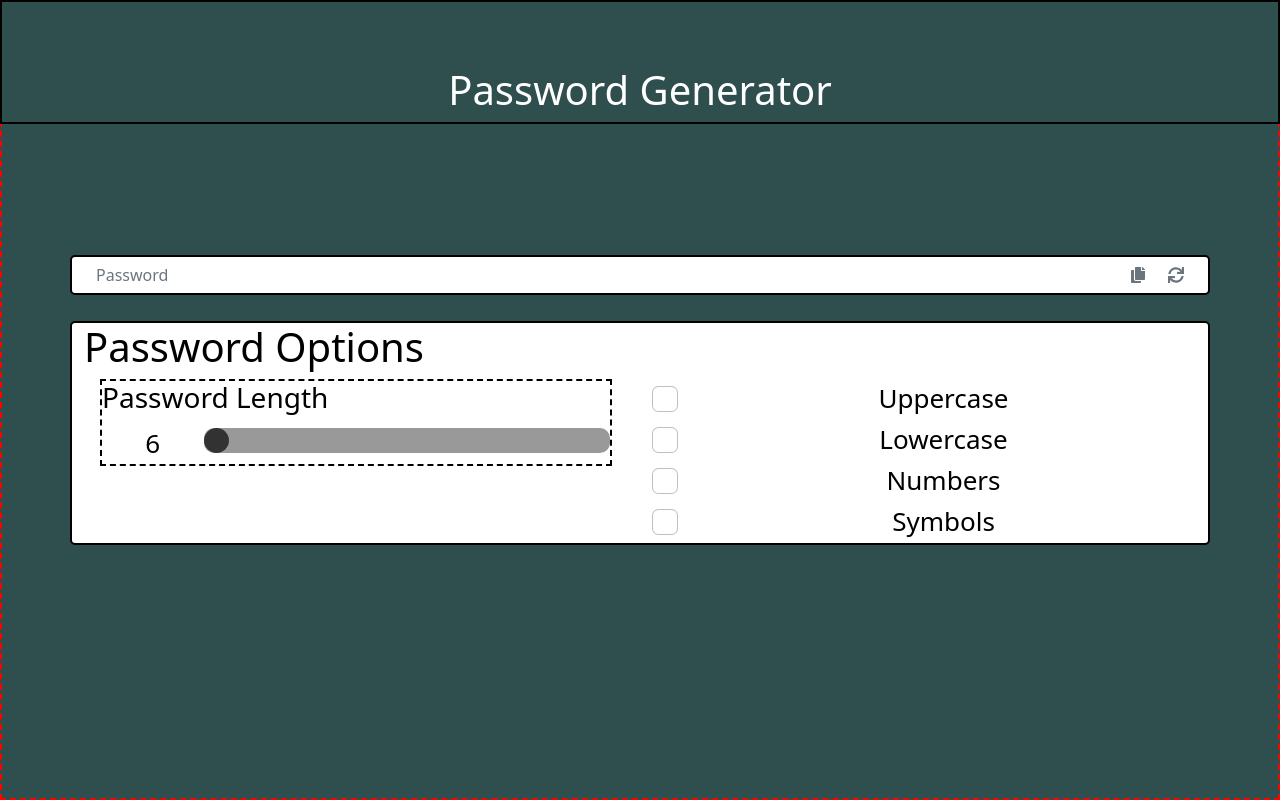
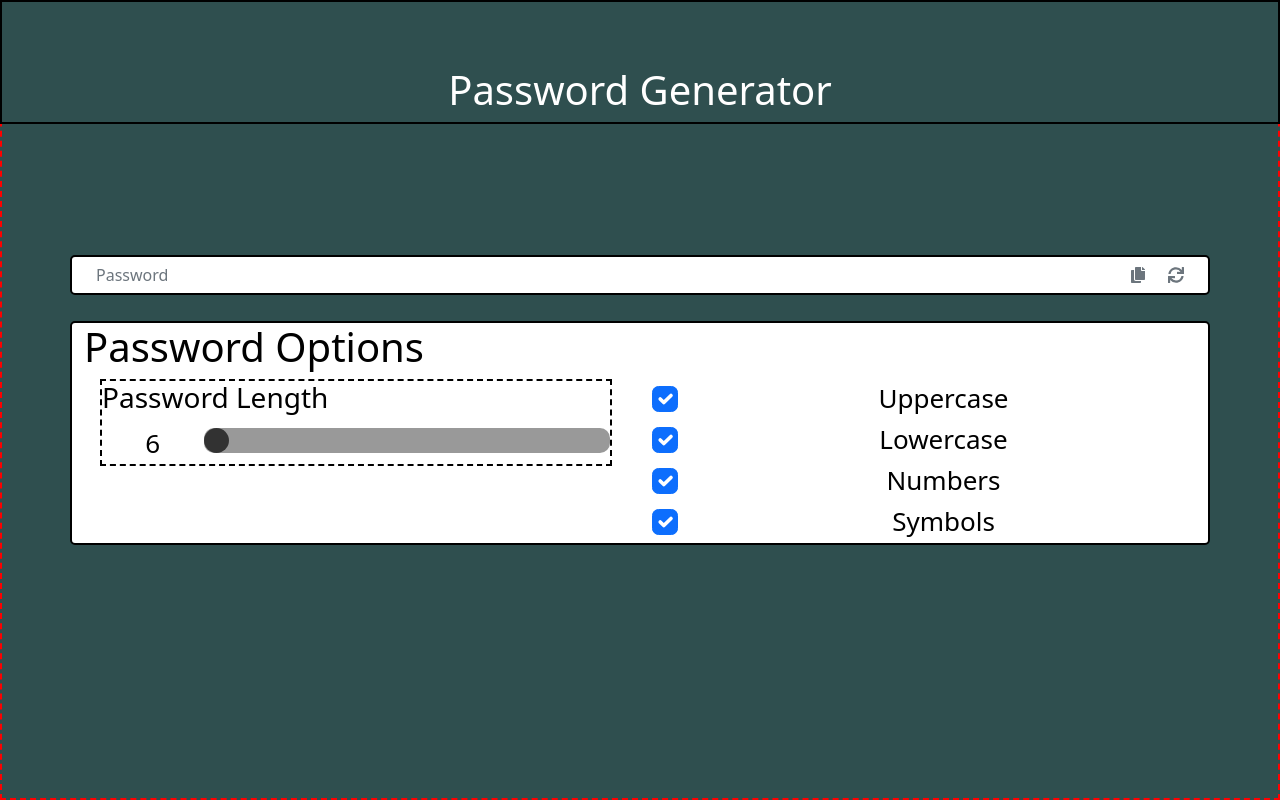
Before and after one commit to MichOchieng/passwordGen, a React (Create React App) app: page / in a window 1280 px wide. Built offline with nearby package versions, Linux system fonts and the light colour scheme.

Commit message:
Added default values to checkmarks

```diff
--- a/src/components/passswordOptions.js
+++ b/src/components/passswordOptions.js
@@ -52,23 +52,27 @@ class Options extends Component{
                         <div class="formButtons">
                             <Form.Check
                                 type="checkbox"
-                                id={'defaul-${type}'}
+                                id="uppercaseButton"
                                 label="Uppercase"
+                                defaultChecked="true"
                             ></Form.Check>
                             <Form.Check
                                 type="checkbox"
-                                id={'defaul-${type}'}
+                                id="lowercaseButton"
                                 label="Lowercase"
+                                defaultChecked="true"
                             ></Form.Check>
                             <Form.Check
                                 type="checkbox"
-                                id={'defaul-${type}'}
+                                id="numberButton"
                                 label="Numbers"
+                                defaultChecked="true"
                             ></Form.Check>
                             <Form.Check
                                 type="checkbox"
-                                id={'defaul-${type}'}
+                                id="symbolsButton"
                                 label="Symbols"
+                                defaultChecked="true"
                             ></Form.Check>
                         </div>
                     </Col>
```
